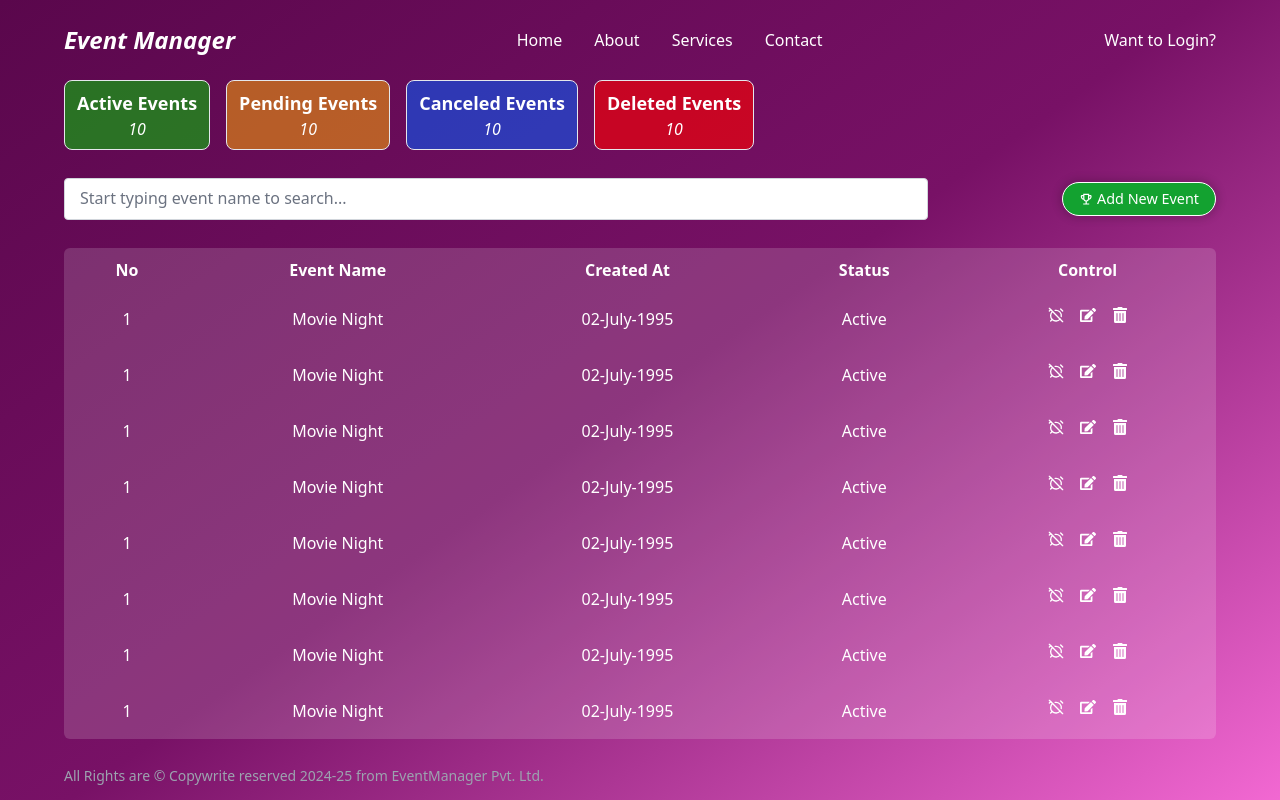
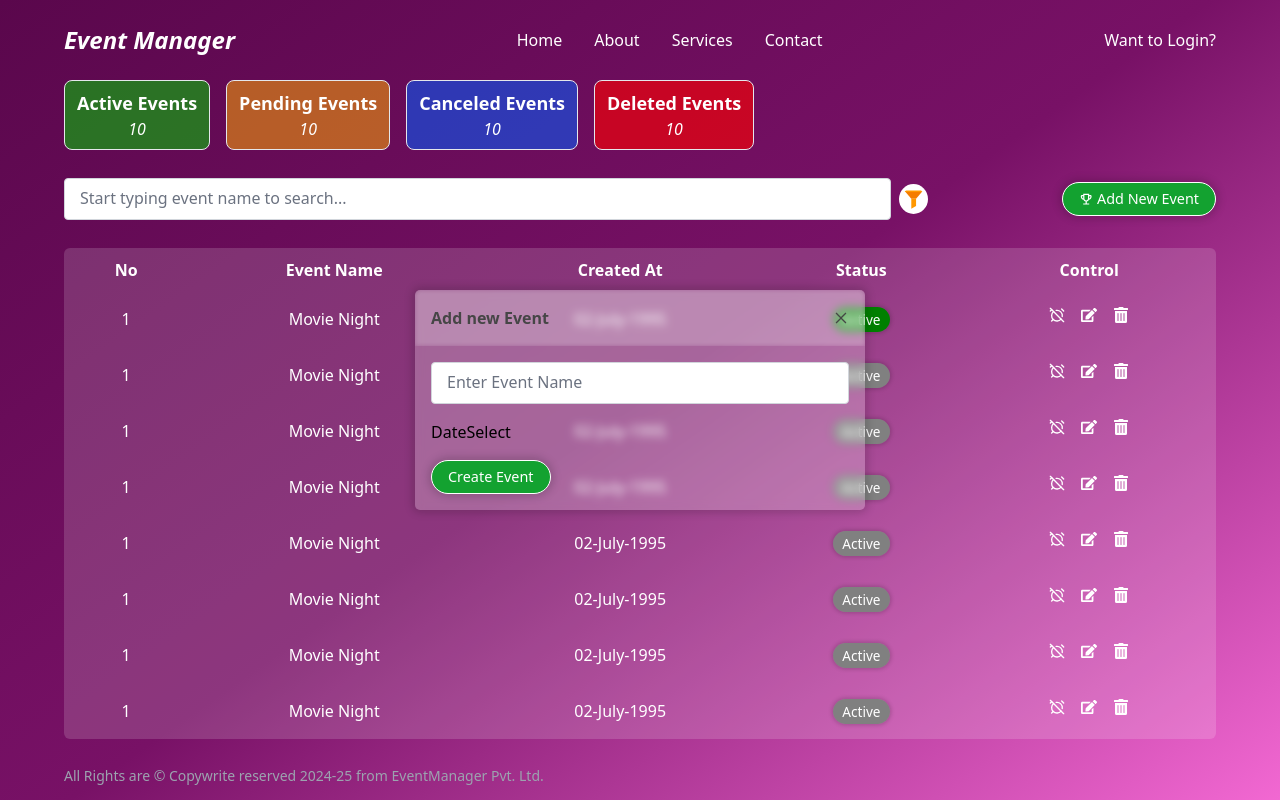
Before and after one commit to 25mohit/upforce, a Next.js app: page /dashboard in a window 1280 px wide. Built offline with nearby package versions, Linux system fonts and the light colour scheme.

Commit message:
Event add Form created

```diff
--- /dev/null
+++ b/app/components/Utils/Filter.jsx
@@ -0,0 +1,17 @@
+"use client"
+import React, { useState } from 'react'
+import FilterMenu from './FilterMenu'
+import { FcFilledFilter } from 'react-icons/fc'
+
+const Filter = () => {
+    const [isShow, setIsShow] = useState(false)
+
+  return (
+    <>
+        <FcFilledFilter id="filter-icon" onClick={() => setIsShow(!isShow)} title="Filter Events"/>
+        { isShow && <FilterMenu /> }
+    </>
+  )
+}
+
+export default Filter
--- /dev/null
+++ b/app/components/Utils/FilterMenu.jsx
@@ -0,0 +1,15 @@
+import React from 'react'
+
+const FilterMenu = () => {
+  return (
+    <div className='filter-menu absolute'>
+        <ul className='flex flex-col gap-1'>
+            <li><input type="checkbox" id="name"/><label htmlFor="name">Name</label></li>
+            <li><input type="checkbox" id="createdAt"/><label htmlFor="createdAt">Created at</label></li>
+            <li><input type="checkbox" id="status"/><label htmlFor="status">Status</label></li>
+        </ul>
+    </div>
+  )
+}
+
+export default FilterMenu
--- a/app/components/Utils/Form/Button.jsx
+++ b/app/components/Utils/Form/Button.jsx
@@ -2,7 +2,7 @@ import React from 'react'
 
 const Button = ({ label, icon }) => {
   return (
-    <button className='button'>{icon}{label}</button>
+    <button className='button w-fit'>{icon}{label}</button>
   )
 }
 
--- /dev/null
+++ b/app/components/Utils/Form/Date.jsx
@@ -0,0 +1,9 @@
+import React from 'react'
+
+const Date = () => {
+  return (
+    <div>Date</div>
+  )
+}
+
+export default Date
--- a/app/components/Utils/Form/Input.jsx
+++ b/app/components/Utils/Form/Input.jsx
@@ -12,7 +12,7 @@ const Input = ({ type, placeholder }) => {
   },[])
 
   return (
-    <div className="relative">
+    <div className="relative w-full">
       {/* Label/Placeholder */}
       <label
         className={`absolute left-2 ml-2 text-gray-500 transition-all duration-300 ease-in-out transform ${
--- /dev/null
+++ b/app/components/Utils/Form/Select.jsx
@@ -0,0 +1,9 @@
+import React from 'react'
+
+const Select = () => {
+  return (
+    <div>Select</div>
+  )
+}
+
+export default Select
--- /dev/null
+++ b/app/components/Utils/Modal/EventForm.jsx
@@ -0,0 +1,29 @@
+import React from 'react'
+import { AiOutlineClose } from "react-icons/ai";
+import Button from '../Form/Button';
+import Input from '../Form/Input';
+import Date from '../Form/Date';
+import Select from '../Form/Select';
+
+const EventForm = () => {
+  return (
+    <div className='event-form fixed'>
+        <div className="modal">
+            <header className='flex justify-between items-center'>
+                <h1>Add new Event</h1>
+                <AiOutlineClose />
+            </header>
+            <form action="post" className='flex flex-col gap-4'>
+                <Input type="text" placeholder="Enter Event Name"/>
+                <div className="flex flex-wrap">
+                    <Date />
+                    <Select />
+                </div>
+                <Button label="Create Event"/>
+            </form>
+        </div>
+    </div>
+  )
+}
+
+export default EventForm
--- a/app/components/Utils/Table.jsx
+++ b/app/components/Utils/Table.jsx
@@ -20,56 +20,56 @@ const Table = () => {
                     <td>1</td>
                     <td>Movie Night</td>
                     <td>02-July-1995</td>
-                    <td>Active</td>
+                    <td><span className="chip active">Active</span></td>
                     <td><LuAlarmClockOff title="Cancel Event" id="icon"/> <FaEdit title="Edit Event" id="icon"/> <FaTrashAlt title="Delete Event" id="icon"/></td>
                 </tr>
                 <tr>
                     <td>1</td>
                     <td>Movie Night</td>
                     <td>02-July-1995</td>
-                    <td>Active</td>
+                    <td><span className="chip">Active</span></td>
                     <td><LuAlarmClockOff title="Cancel Event" id="icon"/> <FaEdit title="Edit Event" id="icon"/> <FaTrashAlt title="Delete Event" id="icon"/></td>
                 </tr>
                 <tr>
                     <td>1</td>
                     <td>Movie Night</td>
                     <td>02-July-1995</td>
-                    <td>Active</td>
+                    <td><span className="chip">Active</span></td>
                     <td><LuAlarmClockOff title="Cancel Event" id="icon"/> <FaEdit title="Edit Event" id="icon"/> <FaTrashAlt title="Delete Event" id="icon"/></td>
                 </tr>
                 <tr>
                     <td>1</td>
                     <td>Movie Night</td>
                     <td>02-July-1995</td>
-                    <td>Active</td>
+                    <td><span className="chip">Active</span></td>
                     <td><LuAlarmClockOff title="Cancel Event" id="icon"/> <FaEdit title="Edit Event" id="icon"/> <FaTrashAlt title="Delete Event" id="icon"/></td>
                 </tr>
                 <tr>
                     <td>1</td>
                     <td>Movie Night</td>
                     <td>02-July-1995</td>
-                    <td>Active</td>
+                    <td><span className="chip">Active</span></td>
                     <td><LuAlarmClockOff title="Cancel Event" id="icon"/> <FaEdit title="Edit Event" id="icon"/> <FaTrashAlt title="Delete Event" id="icon"/></td>
                 </tr>
                 <tr>
                     <td>1</td>
                     <td>Movie Night</td>
                     <td>02-July-1995</td>
-                    <td>Active</td>
+                    <td><span className="chip">Active</span></td>
                     <td><LuAlarmClockOff title="Cancel Event" id="icon"/> <FaEdit title="Edit Event" id="icon"/> <FaTrashAlt title="Delete Event" id="icon"/></td>
                 </tr>
                 <tr>
                     <td>1</td>
                     <td>Movie Night</td>
                     <td>02-July-1995</td>
-                    <td>Active</td>
+                    <td><span className="chip">Active</span></td>
                     <td><LuAlarmClockOff title="Cancel Event" id="icon"/> <FaEdit title="Edit Event" id="icon"/> <FaTrashAlt title="Delete Event" id="icon"/></td>
                 </tr>
                 <tr>
                     <td>1</td>
                     <td>Movie Night</td>
                     <td>02-July-1995</td>
-                    <td>Active</td>
+                    <td><span className="chip">Active</span></td>
                     <td><LuAlarmClockOff title="Cancel Event" id="icon"/> <FaEdit title="Edit Event" id="icon"/> <FaTrashAlt title="Delete Event" id="icon"/></td>
                 </tr>
             </tbody>
--- a/app/dashboard/page.jsx
+++ b/app/dashboard/page.jsx
@@ -5,6 +5,10 @@ import Input from '../components/Utils/Form/Input'
 import Button from '../components/Utils/Form/Button'
 import { MdOutlineEmojiEvents } from "react-icons/md";
 import Table from '../components/Utils/Table'
+import { FcFilledFilter } from "react-icons/fc";
+import FilterMenu from '../components/Utils/FilterMenu'
+import Filter from '../components/Utils/Filter'
+import EventForm from '../components/Utils/Modal/EventForm'
 
 const Dashboard = () => {
   return (
@@ -16,8 +20,9 @@ const Dashboard = () => {
             <Stats type="deleted"/>
         </div>
         <div className="controls-bar my-7 flex flex-wrap items-center justify-between gap-4">
-            <div className='md:w-3/4 w-full'>
+            <div className='md:w-3/4 w-full flex gap-2 items-center relative'>
                 <Input type="text" placeholder="Start typing event name to search..." />
+                <Filter />
             </div>
             <div className="btns">
                 <Button icon={<MdOutlineEmojiEvents />} label="Add New Event"/>
@@ -26,6 +31,7 @@ const Dashboard = () => {
         <div className="tab-container">
             <Table />
         </div>
+        <EventForm />
     </Section>
   )
 }
--- a/app/globals.css
+++ b/app/globals.css
@@ -115,6 +115,78 @@
     align-items: center;
     gap: 1rem;
 }
+.chip{
+    color: white;
+    background-color: gray;
+    padding: 0.2rem 0.6rem;
+    font-size: 0.85rem;
+    border-radius: 25px;
+    box-shadow: 0px 0px 4px 1px rgba(10,10,10,0.2);
+    cursor: pointer;
+    font-weight: 500;
+}
+.chip.active{
+    background-color: green;
+}
+.chip.canceled{
+    background-color: rgb(0, 102, 255);
+}
+.chip.deleted{
+    background-color: rgb(255, 0, 0);
+}
+#filter-icon{
+    background-color: white;
+    padding: 0.2rem;
+    font-size: 1.9rem;
+    border-radius: 50%;
+    cursor: pointer;
+}
+.filter-menu{
+    right: 0;
+    background-color: white;
+    color: black;
+    top: 115%;
+    padding: 0.6rem 0.8rem;
+    border-radius: 5px;
+    box-shadow: 0 0 15px 4px rgba(10,10,10,0.2);
+}
+.filter-menu > ul > li {
+    display: flex;
+    align-items: center;
+    cursor: pointer;
+    user-select: none;
+    gap: 0.4rem;
+}
+.event-form{
+    top:0;
+    left: 0;
+    width: 100vw;
+    height: 100vh;
+    display: flex;
+    align-items: center;
+    justify-content: center;
+    pointer-events: none;
+}
+.event-form .modal{
+    width: 450px;
+    pointer-events: all;
+    color: black;
+    border-radius: 5px;
+    backdrop-filter: blur(4px);
+    /* color: white; */
+    overflow: hidden;
+    box-shadow: 0 0 10px 2px rgba(10,10,10,0.2);
+    background-color: rgba(255, 255, 255, 0.237);
+}
+.event-form .modal header{
+    font-weight: bold;
+    backdrop-filter: blur(2px);
+    color: rgb(70, 70, 70);
+}
+.event-form .modal header, .event-form .modal form{
+    padding: 1rem;
+}
+
 @media screen and (max-width: 550px) {
     .pc-nav, .footer, .home-wrapper, .section{
         padding: 0 2rem;
```
